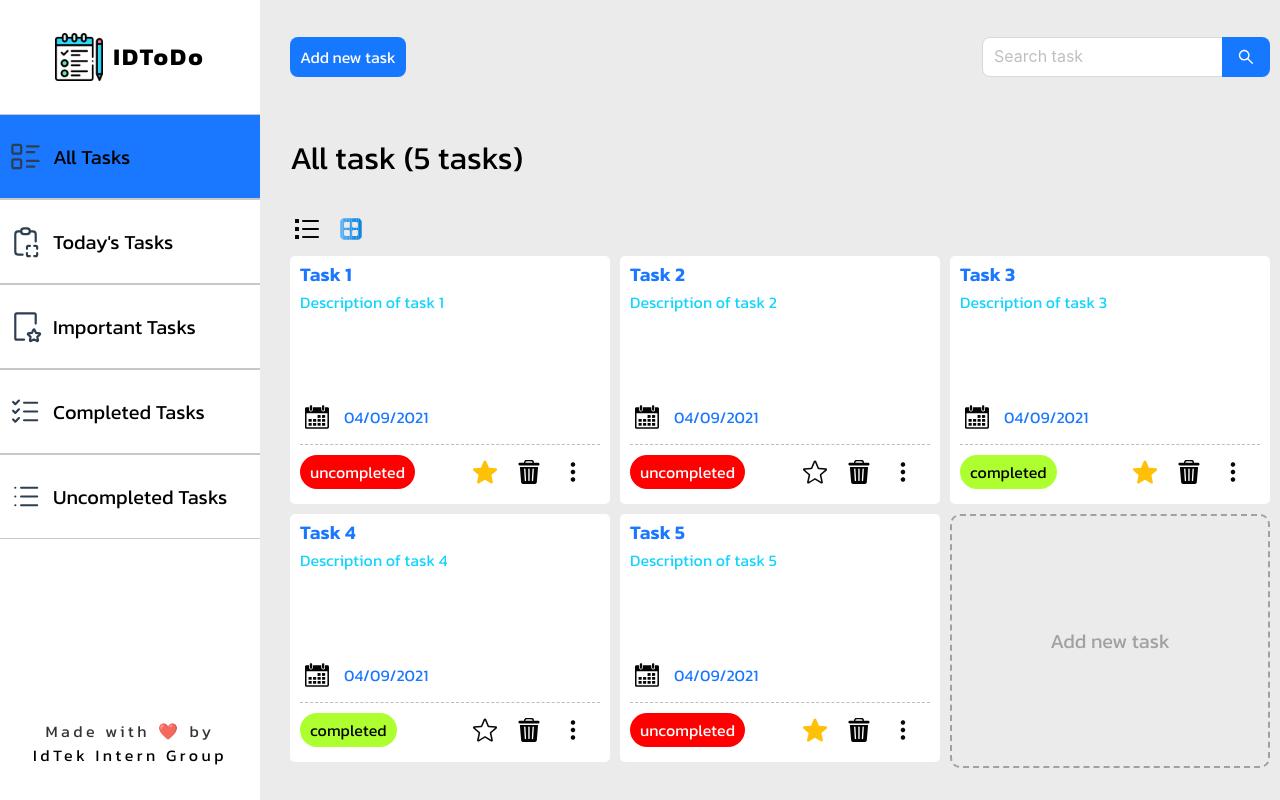
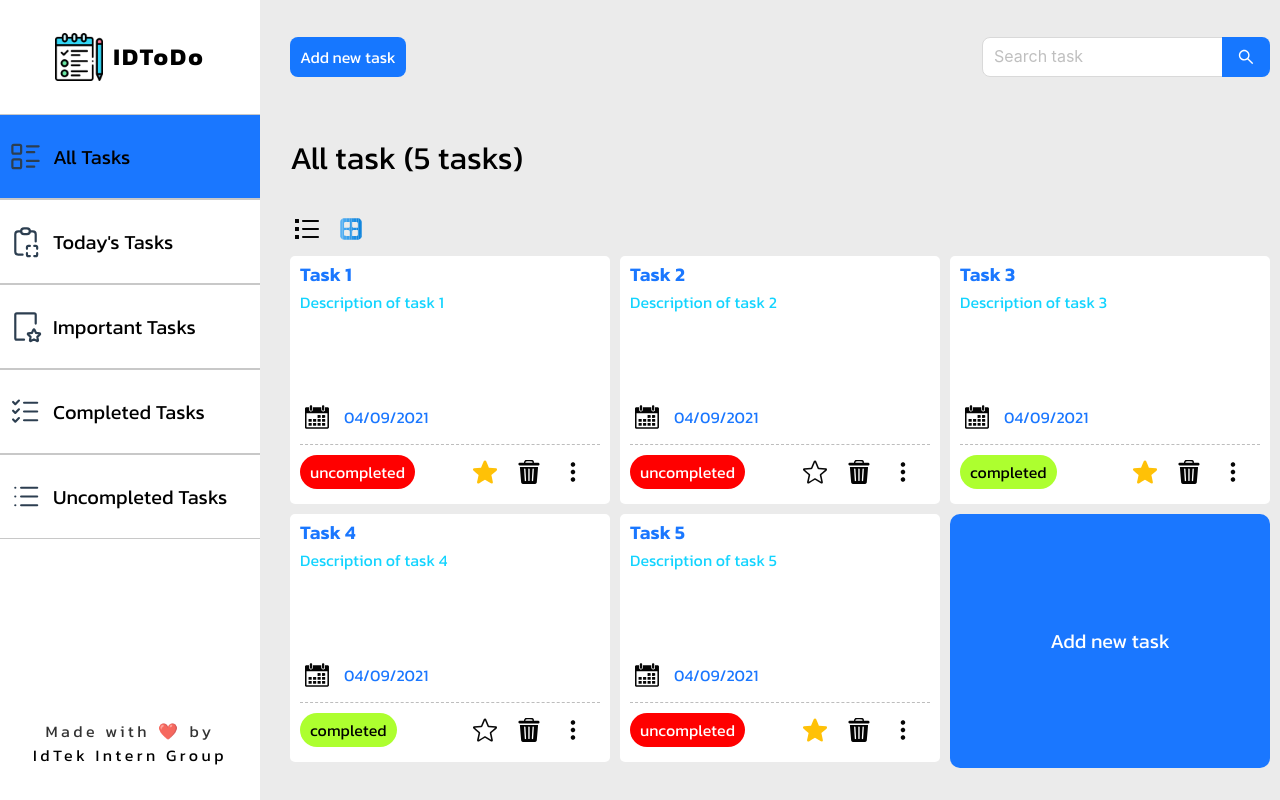
Before and after one commit to phongpham0702/project-idtodo, a React (Vite) app: page / in a window 1280 px wide. Built offline with nearby package versions, Linux system fonts and the light colour scheme.

Commit message:
adjust add task box style

```diff
--- a/src/assets/styles/TaskContainer/TaskContainer.css
+++ b/src/assets/styles/TaskContainer/TaskContainer.css
@@ -65,12 +65,13 @@
 
 .add-task-box{
     border-radius: 10px;
-    border: 2px dashed rgb(161, 161, 161);
-    color: rgb(161, 161, 161);
+    background-color: var(--main-color);
+    color: white;
     font-size: 20px;
     display: flex;
     justify-content: center;
     align-items: center;
+    cursor: pointer;
 }
 .task-list .add-task-box{
     min-height: 254px;
@@ -80,13 +81,6 @@
     min-height: 110px;
 }
 
-.add-task-box:hover{
-    border-color:     var(--main-color);
-    color:     var(--main-color);
+.add-task-box:active{
+    background-color:     var(--main-color-blur);
 }
-
-.add-task-box:active{
-    background-color:     var(--main-color);
-    border-color:     var(--main-color);
-    color: white;
-}
```
